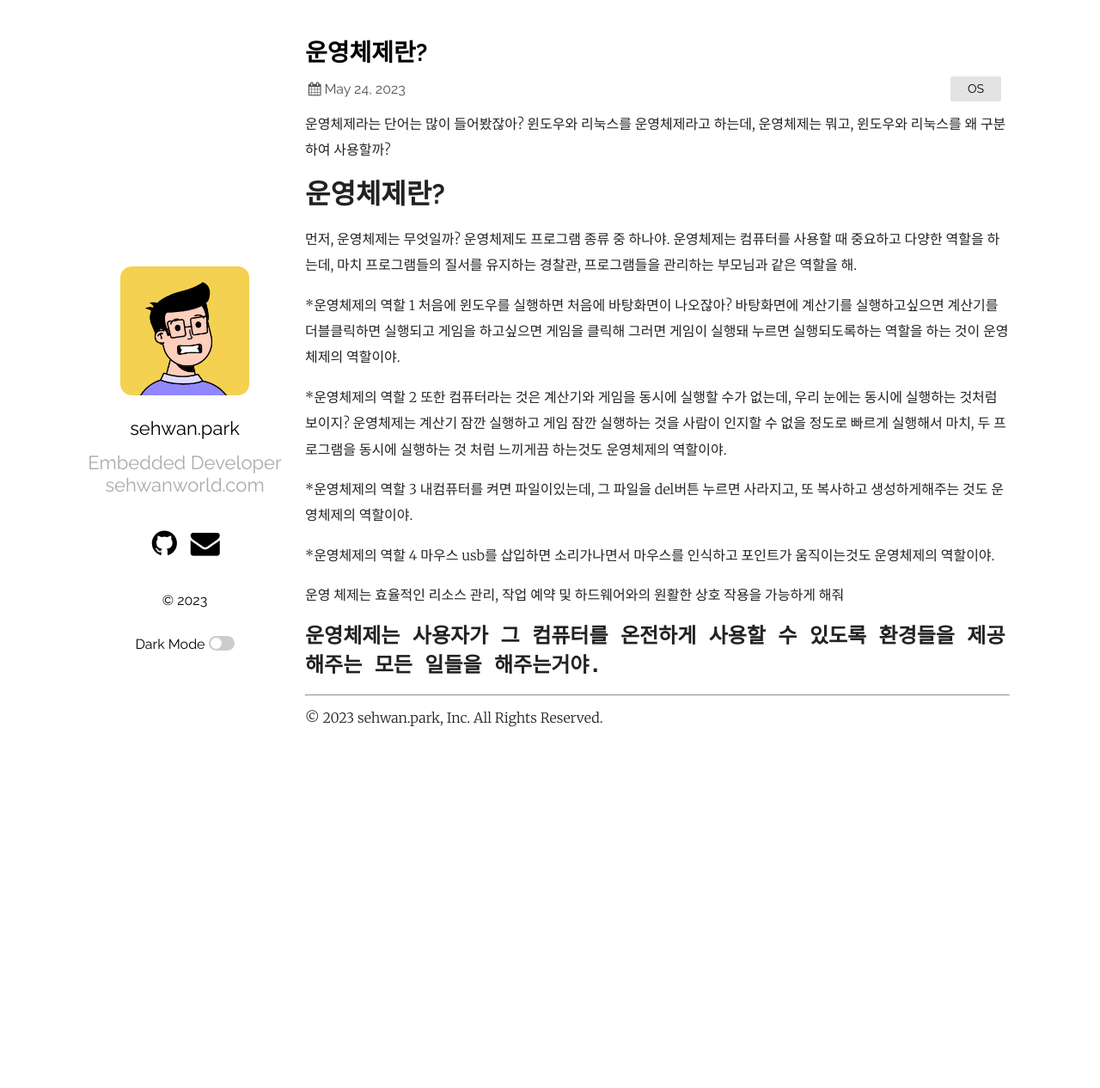
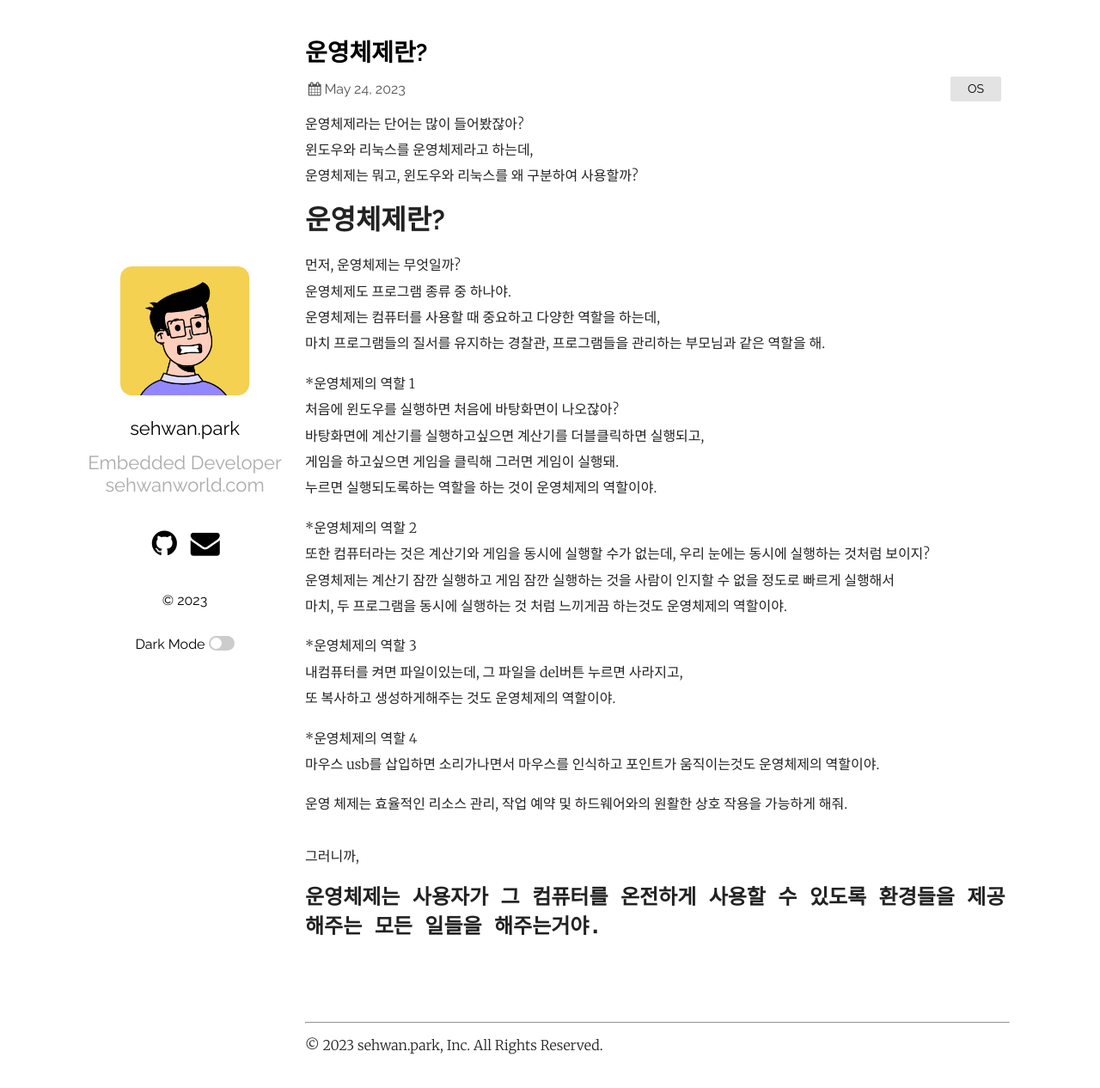
Before and after one commit to sehwann/sehwann.github.io, a Jekyll site: the page built from _posts/2023-05-23-운영체제란.markdown, in a window 1280 px wide and 1277 px high. Shown: the top 1266 px of the window at 86% size. Built offline with Jekyll 4.4.1, drawn with Linux system fonts in a browser that asks for light colours.

Commit message:
posts : Update posts

```diff
--- a/_posts/2023-05-23-운영체제란.markdown
+++ b/_posts/2023-05-23-운영체제란.markdown
@@ -4,39 +4,42 @@ title:  "운영체제란?"
 date:   2023-05-24 10:00:36 +0530
 categories: OS
 ---
-운영체제라는 단어는 많이 들어봤잖아?
-윈도우와 리눅스를 운영체제라고 하는데,
-운영체제는 뭐고, 윈도우와 리눅스를 왜 구분하여 사용할까?
+운영체제라는 단어는 많이 들어봤잖아?<br>
+윈도우와 리눅스를 운영체제라고 하는데,<br>
+운영체제는 뭐고, 윈도우와 리눅스를 왜 구분하여 사용할까?<br>
 
 # 운영체제란?
 
-먼저, 운영체제는 무엇일까?
-운영체제도 프로그램 종류 중 하나야.
-운영체제는 컴퓨터를 사용할 때 중요하고 다양한 역할을 하는데,
-마치 프로그램들의 질서를 유지하는 경찰관, 프로그램들을 관리하는 부모님과 같은 역할을 해.
+먼저, 운영체제는 무엇일까?<br>
+운영체제도 프로그램 종류 중 하나야.<br>
+운영체제는 컴퓨터를 사용할 때 중요하고 다양한 역할을 하는데,<br>
+마치 프로그램들의 질서를 유지하는 경찰관, 프로그램들을 관리하는 부모님과 같은 역할을 해.<br>
 
-*운영체제의 역할 1
-처음에 윈도우를 실행하면 처음에 바탕화면이 나오잖아?
-바탕화면에 계산기를 실행하고싶으면 계산기를 더블클릭하면 실행되고
-게임을 하고싶으면 게임을 클릭해 그러면 게임이 실행돼
-누르면 실행되도록하는 역할을 하는 것이 운영체제의 역할이야.
+*운영체제의 역할 1<br>
+처음에 윈도우를 실행하면 처음에 바탕화면이 나오잖아?<br>
+바탕화면에 계산기를 실행하고싶으면 계산기를 더블클릭하면 실행되고,<br>
+게임을 하고싶으면 게임을 클릭해 그러면 게임이 실행돼.<br>
+누르면 실행되도록하는 역할을 하는 것이 운영체제의 역할이야.<br>
 
-*운영체제의 역할 2
-또한 컴퓨터라는 것은 계산기와 게임을 동시에 실행할 수가 없는데, 우리 눈에는 동시에 실행하는 것처럼 보이지?
-운영체제는 계산기 잠깐 실행하고 게임 잠깐 실행하는 것을 사람이 인지할 수 없을 정도로 빠르게 실행해서
-마치, 두 프로그램을 동시에 실행하는 것 처럼 느끼게끔 하는것도 운영체제의 역할이야.
+*운영체제의 역할 2<br>
+또한 컴퓨터라는 것은 계산기와 게임을 동시에 실행할 수가 없는데, 우리 눈에는 동시에 실행하는 것처럼 보이지?<br>
+운영체제는 계산기 잠깐 실행하고 게임 잠깐 실행하는 것을 사람이 인지할 수 없을 정도로 빠르게 실행해서<br>
+마치, 두 프로그램을 동시에 실행하는 것 처럼 느끼게끔 하는것도 운영체제의 역할이야.<br>
 
-*운영체제의 역할 3
-내컴퓨터를 켜면 파일이있는데, 그 파일을 del버튼 누르면 사라지고,
-또 복사하고 생성하게해주는 것도 운영체제의 역할이야.
+*운영체제의 역할 3<br>
+내컴퓨터를 켜면 파일이있는데, 그 파일을 del버튼 누르면 사라지고,<br>
+또 복사하고 생성하게해주는 것도 운영체제의 역할이야.<br>
 
-*운영체제의 역할 4
-마우스 usb를 삽입하면 소리가나면서 마우스를 인식하고 포인트가 움직이는것도 운영체제의 역할이야.
+*운영체제의 역할 4<br>
+마우스 usb를 삽입하면 소리가나면서 마우스를 인식하고 포인트가 움직이는것도 운영체제의 역할이야.<br>
 
-운영 체제는 효율적인 리소스 관리, 작업 예약 및 하드웨어와의 원활한 상호 작용을 가능하게 해줘
-
+운영 체제는 효율적인 리소스 관리, 작업 예약 및 하드웨어와의 원활한 상호 작용을 가능하게 해줘.<br>
+<br>
+그러니까, <br>
 ## `운영체제는 사용자가 그 컴퓨터를 온전하게 사용할 수 있도록 환경들을 제공해주는 모든 일들을 해주는거야.`
 
+<br>
+<br>
 
 
 
```
